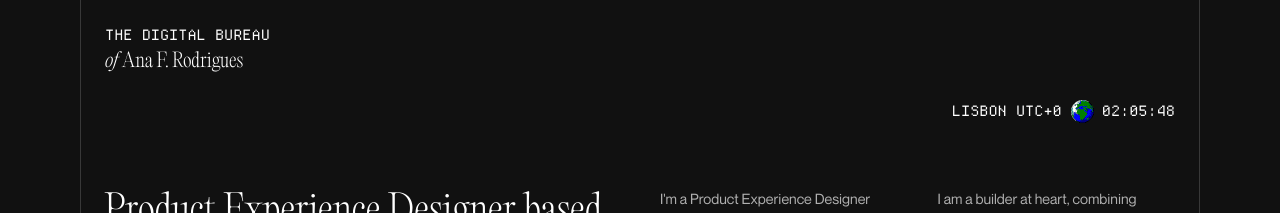
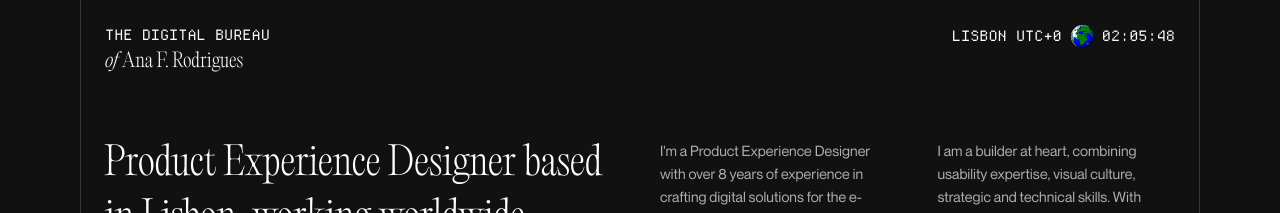
Before and after one commit to ana-rodrigues/blog-njs, a Next.js app: page / in a window 1280 px wide. Shown: the top 213 px of the page. Built offline with nearby package versions, Linux system fonts and the light colour scheme.

Commit message:
Corrects preheader

```diff
--- a/app/components/hero.module.css
+++ b/app/components/hero.module.css
@@ -57,6 +57,11 @@
 
 @media screen and (min-width: 800px) {
 
+  .preheader {
+    grid-template-columns: repeat(2, 1fr);
+    padding-bottom: var(--spacer-lg);
+  }
+
   .intro {
     grid-template-columns: repeat(2, 1fr);
     gap: var(--spacer-lg);
```
